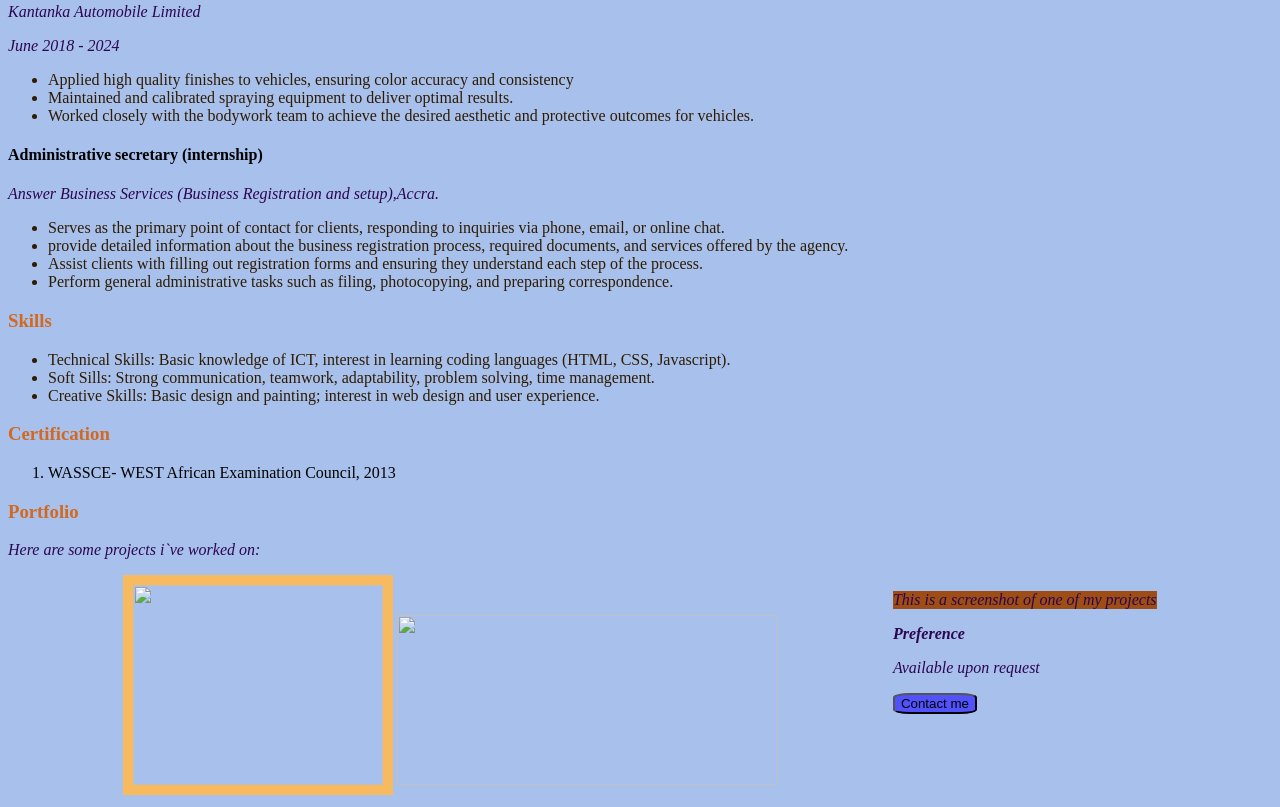
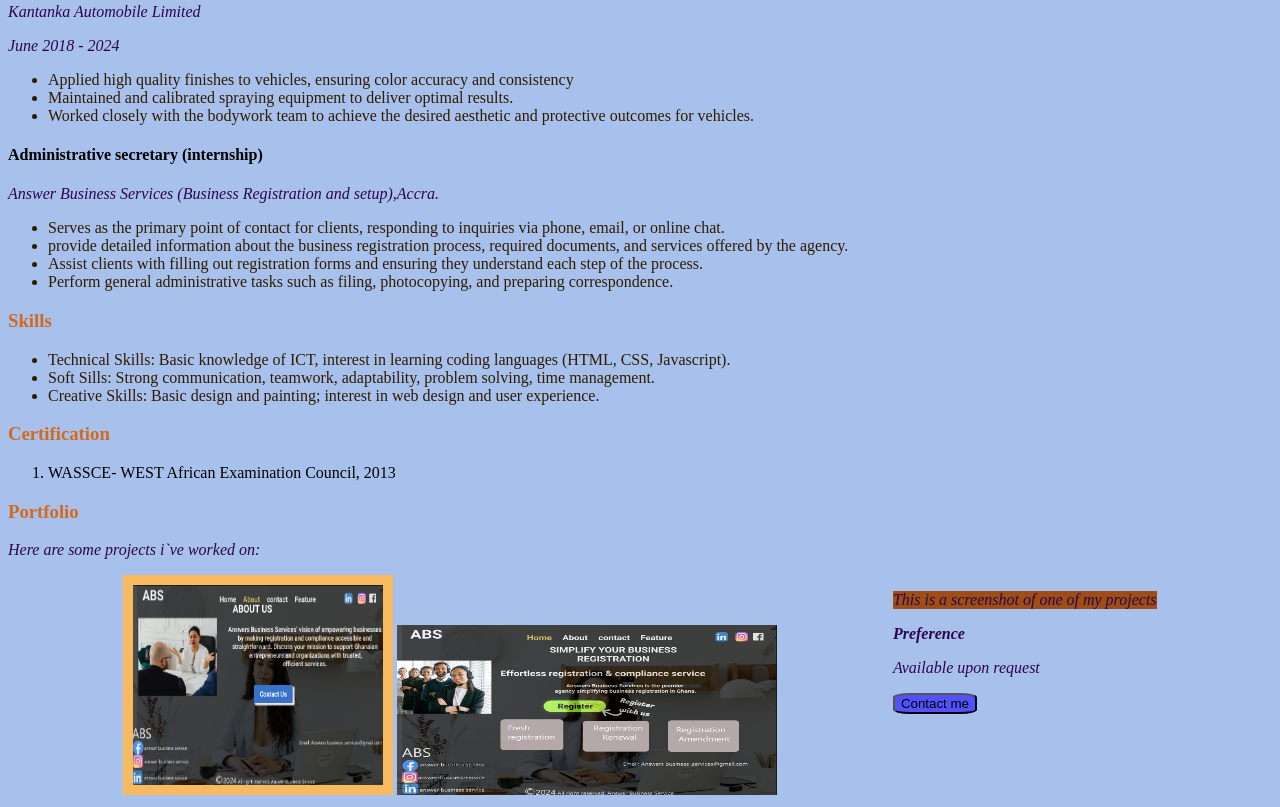
Before and after one commit to sarfowaa-399/TECH4GIRLS_Homework2, a plain HTML site: page index.html in a window 1280 px wide. Shown: the part 798-1605 px from the top of the page. Drawn offline with Linux system fonts and the light colour scheme.

Commit message:
added images to my images folder

```diff
--- a/index.html
+++ b/index.html
@@ -92,8 +92,8 @@
 <div class="big_container">
 
     <div class="container">
-           <img src="../Homework5/images/port1.png" alt="" style="width:250px;height:200px;" class="imgA">
-            <img src="../Homework5/images/portfolio2.png" alt="" style="width: 380px;height: 170px;" class="imagB">
+           <img src="./images/port1.png" alt="" style="width:250px;height:200px;" class="imgA">
+            <img src="./images/portfolio2.png" alt="" style="width: 380px;height: 170px;" class="imagB">
     </div>
 
     <div class="container">
```
Also changed, not shown: images/port1.png (added), images/portfolio2.png (added).
